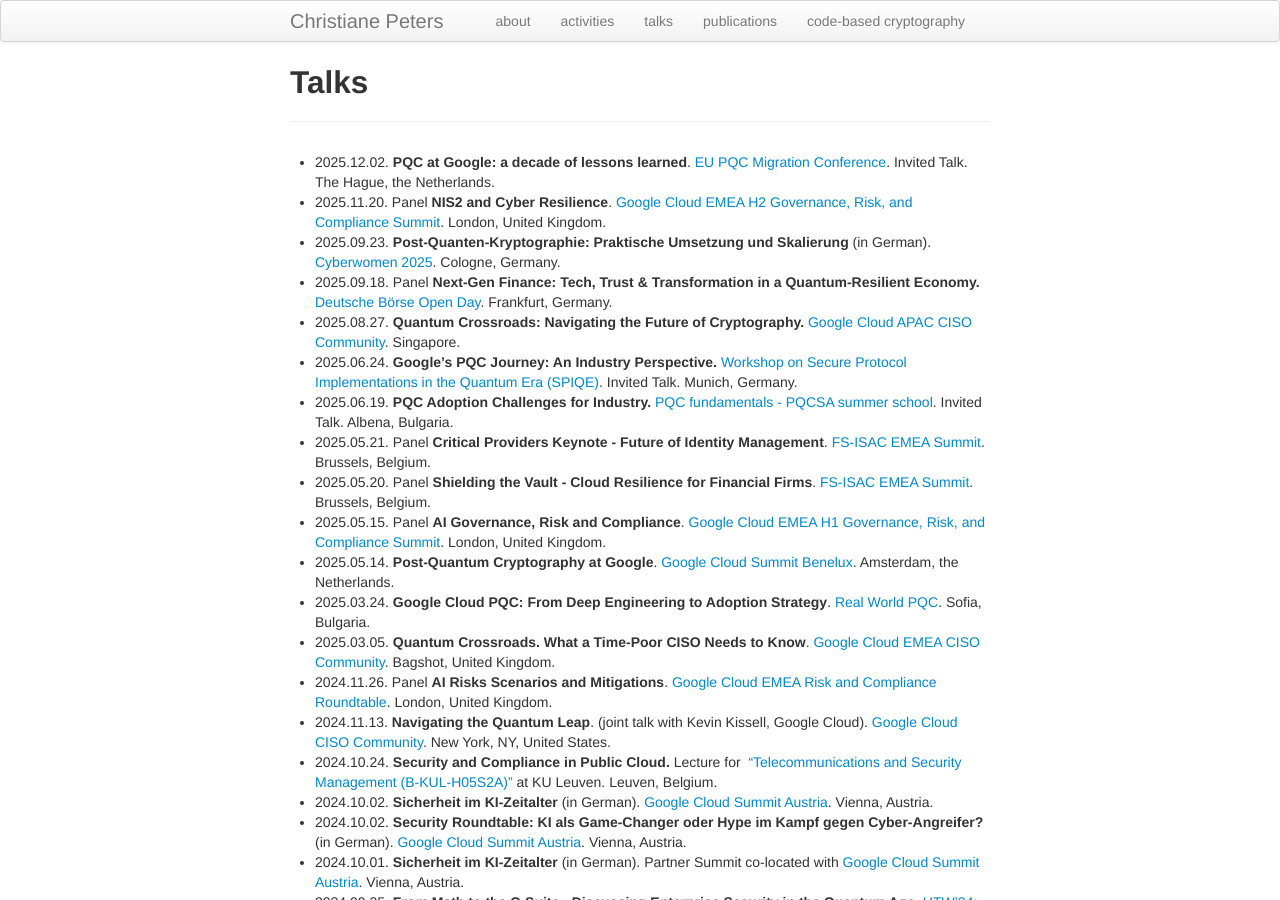
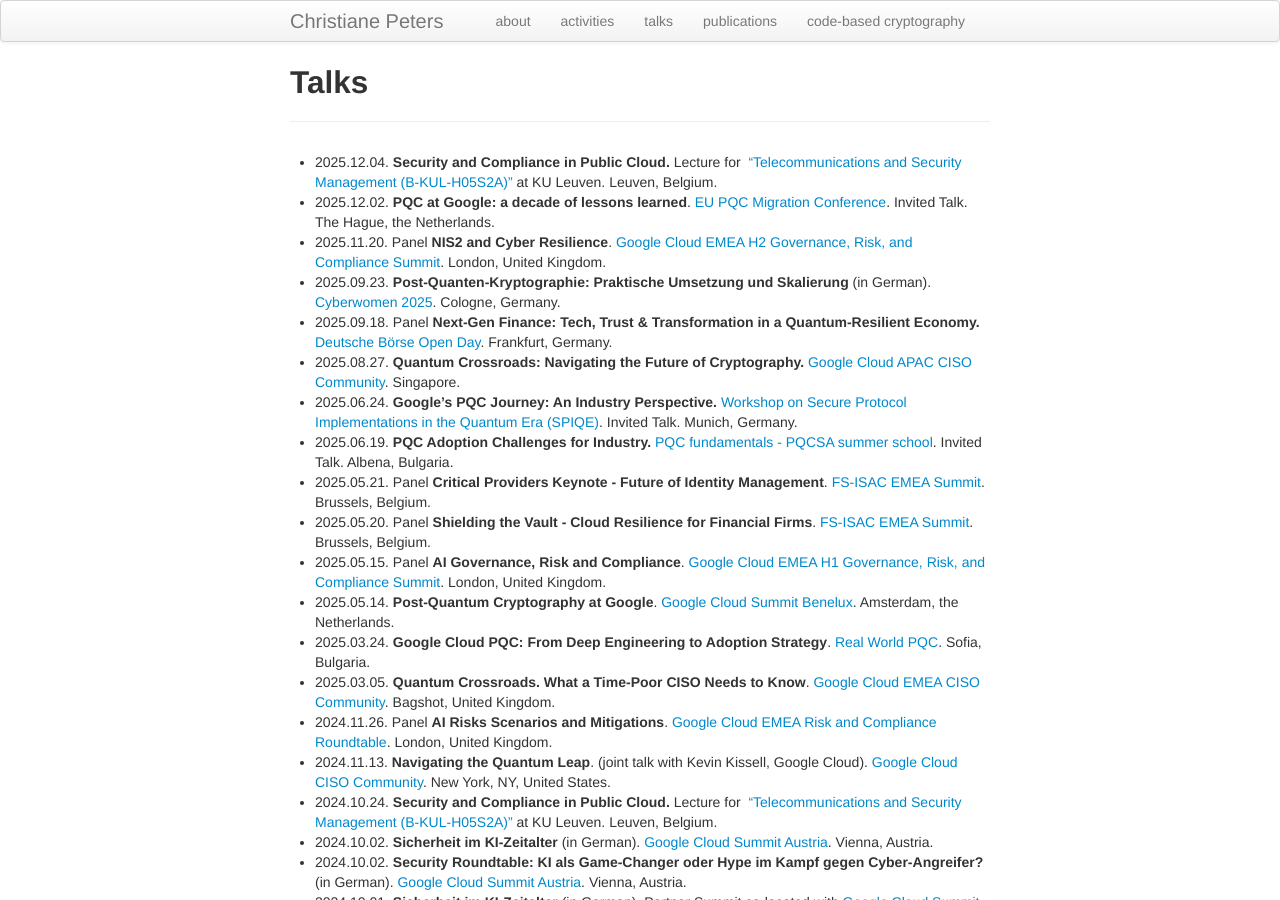
Before and after one commit to christianepeters/christianepeters.github.io, a Jekyll site: the page built from talks.md, in a window 1280 px wide and 900 px high. Built offline with Jekyll 4.4.1, drawn with Linux system fonts in a browser that asks for light colours.

Commit message:
KU Leuven lecture

```diff
--- a/talks.md
+++ b/talks.md
@@ -3,6 +3,7 @@ title: "Talks"
 layout: page
 ---
 
+- 2025.12.04. **Security and Compliance in Public Cloud.** Lecture for  ["Telecommunications and Security Management (B-KUL-H05S2A)"](https://onderwijsaanbod.kuleuven.be/syllabi/e/H05S2AE.htm#activetab=doelstellingen_idp21220816) at KU Leuven. Leuven, Belgium.
 - 2025.12.02. **PQC at Google: a decade of lessons learned**. [EU PQC Migration Conference](https://pqc-conference.eu/program/day1/). Invited Talk. The Hague, the Netherlands.
 - 2025.11.20. Panel **NIS2 and Cyber Resilience**. [Google Cloud EMEA H2 Governance, Risk, and Compliance Summit](https://rsvp.withgoogle.com/events/h2-governance-risk-and-compliance-summit_8a8812). London, United Kingdom.
 - 2025.09.23. **Post-Quanten-Kryptographie: Praktische Umsetzung und Skalierung** (in German). [Cyberwomen 2025](https://cyberwomen.de/agenda-2025-23-09-koeln/). Cologne, Germany.
```
